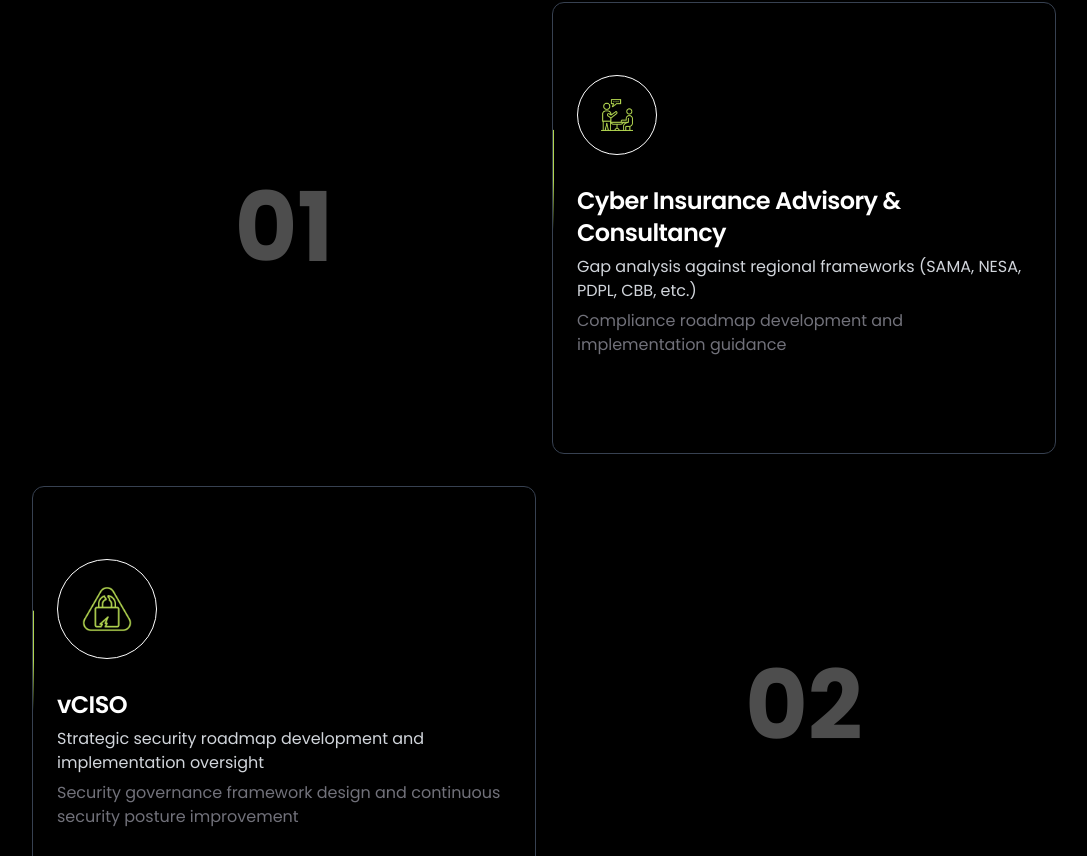
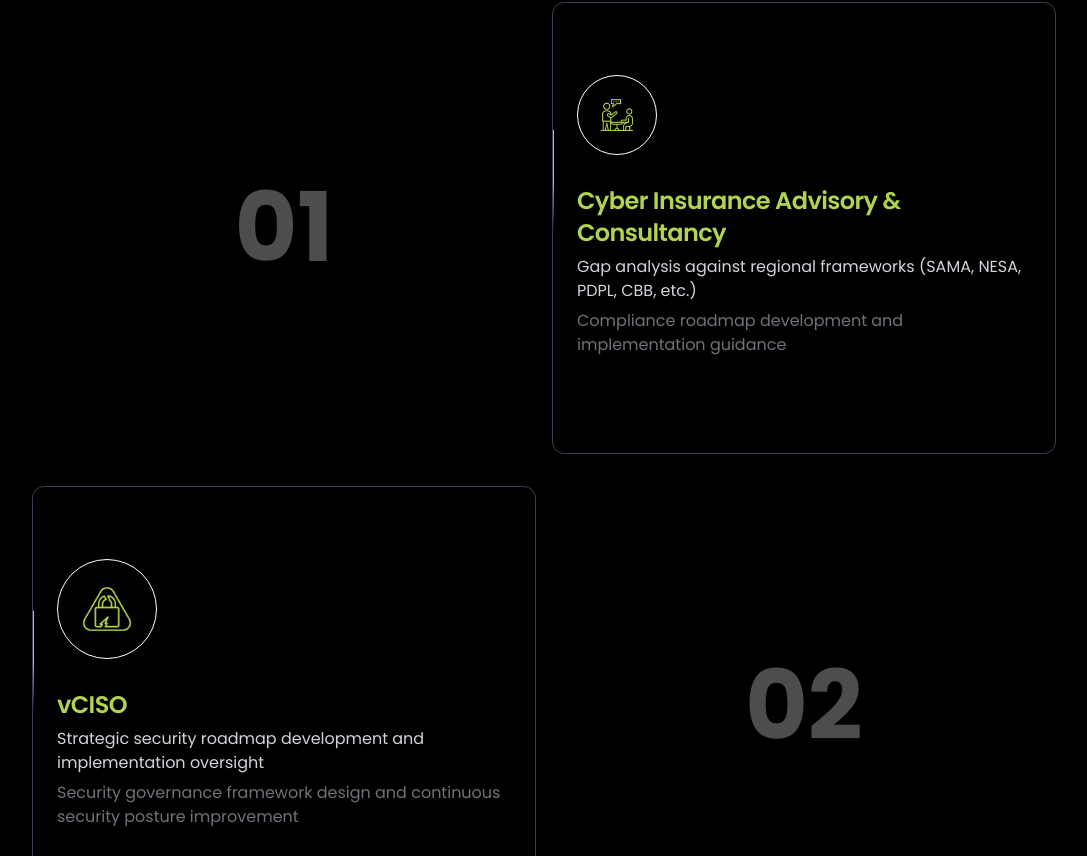
Before and after one commit to sujaykumar007/cyberprobe-X, a Next.js app: page /services in a window 1280 px wide. Shown: the part 884-1740 px from the top of the page, without its empty margins (96-1183 px from the left). Built offline with nearby package versions, Linux system fonts and the light colour scheme.

Commit message:
added color chnage in service cards

```diff
--- a/app/custom-components/ServiceCard.tsx
+++ b/app/custom-components/ServiceCard.tsx
@@ -122,7 +122,7 @@
                 height={100}
                 className="rounded-full border mb-6 border-white"
               />
-              <CardTitle className="text-white text-xl md:text-2xl">{service.name}</CardTitle>
+              <CardTitle className="text-primary-yellow text-xl md:text-2xl">{service.name}</CardTitle>
               <CardDescription className="text-gray-300 text-sm md:text-base">{service.description}</CardDescription>
               {service.description1 && <CardDescription className="text-sm md:text-base">{service.description1}</CardDescription>}
             </CardHeader>
@@ -151,7 +151,7 @@
                 height={80}
                 className="rounded-full border mb-6 border-white"
               />
-              <CardTitle className="text-white text-xl md:text-2xl">{service.name}</CardTitle>
+              <CardTitle className="text-primary-yellow text-xl md:text-2xl">{service.name}</CardTitle>
               <CardDescription className="text-gray-300 text-sm md:text-base">{service.description}</CardDescription>
               {service.description1 && <CardDescription className="text-sm md:text-base">{service.description1}</CardDescription>}
             </CardHeader>
```
